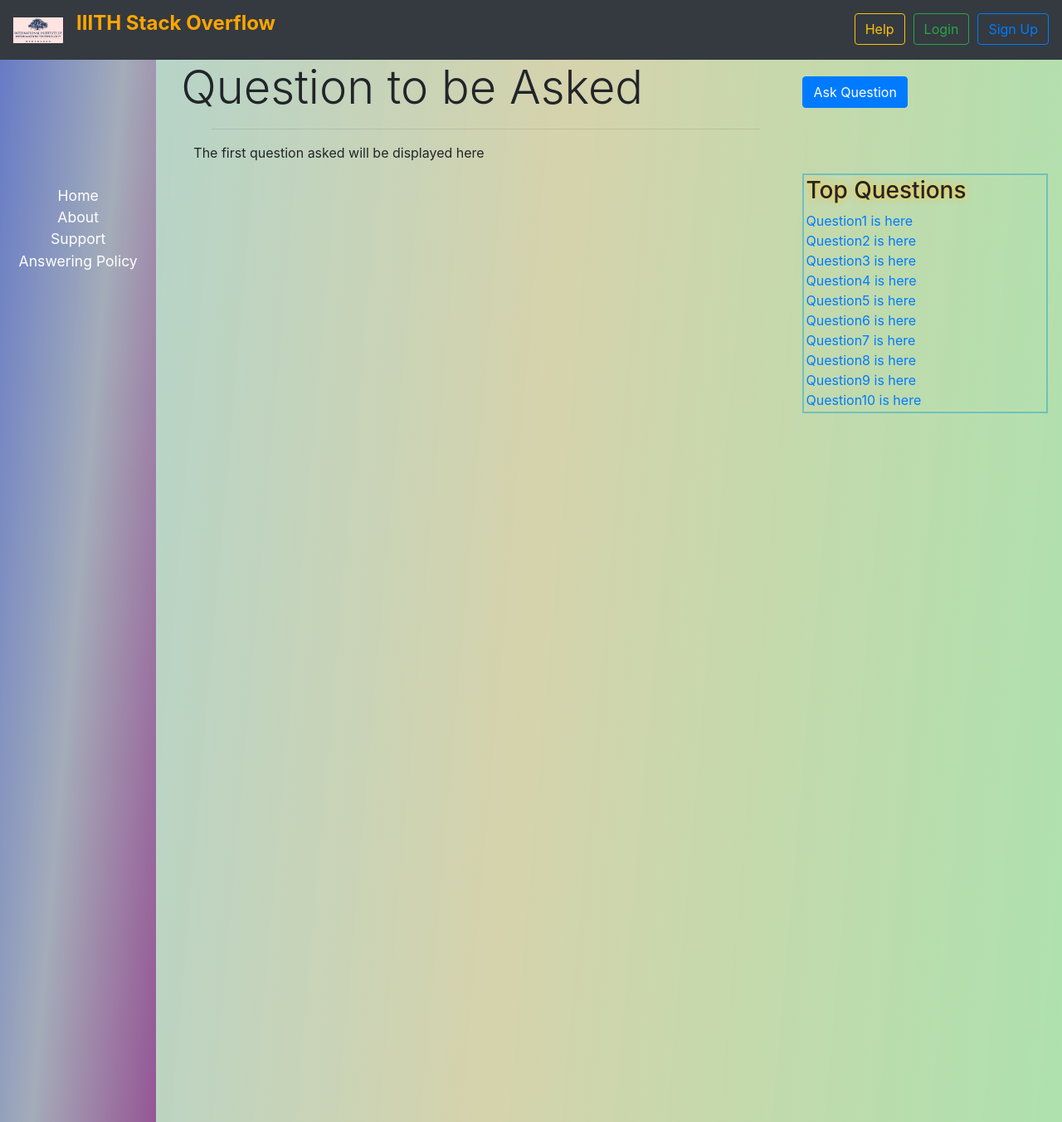
After one commit to programming55/Stack_Overflow_Clone, a Flask app: page /QandA in a window 1280 px wide. The commit adds this page. Shown: the whole page at 83% size. Run offline with Flask 2, Linux system fonts and the light colour scheme; some libraries are stand-ins or nearby versions.

Commit message:
Added basic  Q and A page (more modifications required)

```diff
--- /dev/null
+++ b/app/static/css/QandA.css
@@ -0,0 +1,113 @@
+.logo-image{
+    background:mistyrose;
+    width:60px;
+}
+
+.logo-label{
+    color:orange;
+    /* margin-right: 1%; */
+    font-weight: bold;
+    font-size: 150%;
+}
+
+.user-label{
+    color:aqua;
+    text-align: center;
+    font-weight:bold;
+    margin-right: 1%;
+}
+
+.nav-items{
+    float:right;
+}
+
+.expand-nav-button{
+    width:30px;
+    border-radius: 15%;
+}
+
+
+#Logout-button{
+    /* margin-left:20px;
+    margin-right:20px;  */
+    margin-bottom: 10px;
+}
+
+#Profile-button{
+    /* margin-left:20px; */
+    margin-right:10px;
+    margin-bottom: 10px;
+}
+
+#Help-button{
+    /* margin-left:20px; */
+    margin-right:10px;
+    margin-bottom: 10px;
+}
+
+.quick-links{
+    background-image: repeating-linear-gradient(95deg,rgba(47, 47, 187, 0.541),rgba(131, 91, 151, 0.329),rgba(136, 48, 136, 0.767)) ;
+    background-repeat: repeat;
+    width:100%;
+    text-align: center;
+    /* margin-left: 0%; */
+    min-height: 100vw;
+    padding-top: 80%;
+}
+
+.q-links{
+    color:white;
+    font-size: 110%;
+}
+
+.q-links:hover{
+    color:rgba(31, 44, 221, 0.808);
+}
+
+#Profile-badge{
+    /* transform: translateY(-15px); */
+    transform: translate(5px,-15px);
+}
+
+.stats{
+    text-align: left;
+    transform: translateX(-10%)
+}
+
+#Main-body{
+    background-image: repeating-linear-gradient(95deg,rgba(67, 161, 157, 0.452),rgba(150, 143, 45, 0.397),rgba(70, 187, 70, 0.438))
+}
+
+#User-logged-in-navbar{
+    display: none;
+}
+
+
+#Top-Questions{
+    margin-top: 40%;
+    text-align: left;
+    border-color: rgba(96, 186, 189, 0.795);
+    border-style: solid;
+    border-width: 2px;
+    padding: 1%;
+    height: fit-content;
+    width:150%;
+}
+
+.top-questions-heading{
+    text-shadow: 0 0 8px rgba(247, 175, 116, 0.918), 0 0 5px rgb(238, 241, 44);
+    width: fit-content;
+}
+
+.questions:hover{
+    color:rgba(43, 7, 247, 0.808);
+}
+
+@media screen and (max-width: 600px){
+    ul.topnav li.right,
+    ul.topnav li {float: none;}
+    .questions{display: none}
+}
+@media screen and (max-width: 800px){
+    #Top-Questions{display: none}
+}
--- /dev/null
+++ b/app/templates/QandA.html
@@ -0,0 +1,124 @@
+<!DOCTYPE html>
+<html>
+    <head>
+        <meta charset="utf-8" />
+        <meta http-equiv="X-UA-Compatible" content="IE=edge">
+        <title>User Home Screen</title>
+        <meta name="viewport" content="width=device-width, initial-scale=1">
+        <link rel="stylesheet" href="{{ url_for('static', filename='css/QandA.css') }}">
+        <link rel="stylesheet" href="https://stackpath.bootstrapcdn.com/bootstrap/4.1.3/css/bootstrap.min.css" integrity="sha384-MCw98/SFnGE8fJT3GXwEOngsV7Zt27NXFoaoApmYm81iuXoPkFOJwJ8ERdknLPMO" crossorigin="anonymous">
+        <script src="https://code.jquery.com/jquery-3.3.1.slim.min.js" integrity="sha384-q8i/X+965DzO0rT7abK41JStQIAqVgRVzpbzo5smXKp4YfRvH+8abtTE1Pi6jizo" crossorigin="anonymous"></script>
+        <script src="https://cdnjs.cloudflare.com/ajax/libs/popper.js/1.14.3/umd/popper.min.js" integrity="sha384-ZMP7rVo3mIykV+2+9J3UJ46jBk0WLaUAdn689aCwoqbBJiSnjAK/l8WvCWPIPm49" crossorigin="anonymous"></script>
+        <script src="https://stackpath.bootstrapcdn.com/bootstrap/4.1.3/js/bootstrap.min.js" integrity="sha384-ChfqqxuZUCnJSK3+MXmPNIyE6ZbWh2IMqE241rYiqJxyMiZ6OW/JmZQ5stwEULTy" crossorigin="anonymous"></script>
+        <script type="text/javascript" src="{{url_for('static', filename='js/User_HomePage.js')}}"></script>
+        <link rel="icon" type="image/png" href="{{ url_for('static', filename='css/images/icons/favicon.ico') }}"/>
+
+
+
+
+    </head>
+    <body id="Main-body">
+        <nav class="navbar sticky-top navbar-expand-sm bg-dark" id="User-logged-in-navbar">
+            <a class="navbar-brand" href="https://www.iiit.ac.in/">
+                <img src="static/css/images/iiith_logo.png" alt="Logo" class="logo-image">
+              </a>
+              <button class="navbar-toggler" type="button" data-toggle="collapse" data-target="#navbarToggler" aria-controls="navbarToggleExternalContent" aria-expanded="false" aria-label="Toggle navigation">
+                    <span><img src = "expand_navbar.png" class = "expand-nav-button"></span>
+                  </button>
+                  <label class="nav-item mr-auto">
+                        <label class="logo-label">IIITH Stack Overflow</label>
+                      </label>
+            <div class="collapse navbar-collapse" id="navbarToggler">
+                <ul class="navbar-nav ml-auto mt-2">
+                    <li class="nav-item">
+                            <label class="user-label">Welcome User: user_namex</label>
+                    </li>
+                <li class="nav-item">
+                    <a class="btn btn-outline-warning" id="Help-button" href="#">Help</a>
+                </li>
+                <li class="nav-item ">
+                    <a class="btn btn-outline-success" id="Profile-button" href="#">Profile<span class="badge badge-light" id="Profile-badge">5</span></a>
+                </li>
+                <li class="nav-item">
+                    <a class="btn btn-outline-danger" id="Logout-button" href="#">Logout</a>
+                </li>
+                </ul>
+            </div>
+          </nav>
+          <nav class="navbar sticky-top navbar-expand-sm bg-dark" id="User-logged-out-navbar">
+            <a class="navbar-brand" href="https://www.iiit.ac.in/">
+                <img src="static/css/images/iiith_logo.png" alt="Logo" class="logo-image">
+              </a>
+              <button class="navbar-toggler" type="button" data-toggle="collapse" data-target="#navbarToggler" aria-controls="navbarToggleExternalContent" aria-expanded="false" aria-label="Toggle navigation">
+                    <span><img src = "expand_navbar.png" class = "expand-nav-button"></span>
+                  </button>
+                  <label class="nav-item mr-auto">
+                        <label class="logo-label">IIITH Stack Overflow</label>
+                      </label>
+            <div class="collapse navbar-collapse" id="navbarToggler">
+                <ul class="navbar-nav ml-auto mt-2">
+                <li class="nav-item">
+                    <a class="btn btn-outline-warning" id="Help-button" href="#">Help</a>
+                </li>
+                <li class="nav-item ">
+                    <a class="btn btn-outline-success" id="Profile-button" href="#">Login</a>
+                </li>
+                <li class="nav-item">
+                    <a class="btn btn-outline-primary" id="Logout-button" href="#">Sign Up</a>
+                </li>
+                </ul>
+            </div>
+          </nav>
+          <div class="row">
+                <div class="col-sm-2">
+                   <div class="quick-links">
+                    <a href="#" class="q-links">Home</a>
+                    <br>
+                    <a href="#" class="q-links">About</a>
+                    <br>
+                    <a href="#" class="q-links">Support</a>
+                    <br>
+                    <a href="#" class="q-links">Answering Policy</a>
+                    <br>
+                   </div>
+                </div>
+                <div class="col-sm-7" id="User-main-pane">
+                    <h1 class="display-4">Question to be Asked</h1>
+                    <hr style="width:90%">
+                    <div class="container">
+                        <label>The first question asked will be displayed here</label>
+                    </div>
+
+                </div>
+                <div class="column-sm-3" >
+                        <button class="btn btn-primary" style="float:center; margin-top: 10%;">Ask Question</button>
+                    <div class="panel" id="Top-Questions">
+                        <h3 class="top-questions-heading">Top Questions</h3>
+                        <a href="#" class="questions">Question1 is here</a>
+                        <br>
+                        <a href="#" class="questions">Question2 is here</a>
+                        <br>
+                        <a href="#" class="questions">Question3 is here</a>
+                        <br>
+                        <a href="#" class="questions">Question4 is here</a>
+                        <br>
+                        <a href="#" class="questions">Question5 is here</a>
+                        <br>
+                        <a href="#" class="questions">Question6 is here</a>
+                        <br>
+                        <a href="#" class="questions">Question7 is here</a>
+                        <br>
+                        <a href="#" class="questions">Question8 is here</a>
+                        <br>
+                        <a href="#" class="questions">Question9 is here</a>
+                        <br>
+                        <a href="#" class="questions">Question10 is here</a>
+                    </div>
+            </div>
+
+        </div>
+
+
+
+    </body>
+</html>
--- a/app/views.py
+++ b/app/views.py
@@ -11,5 +11,9 @@ def index():
 	return render_template('index.html')
 
 @app.route('/User_HomePage')
-def about():
+def User_HomePage():
 	return render_template('User_HomePage.html')
+
+@app.route('/QandA')
+def QandA():
+	return render_template('QandA.html')
```
Also changed, not shown: app/templates/User_HomePage.html (+4 -6 lines).
